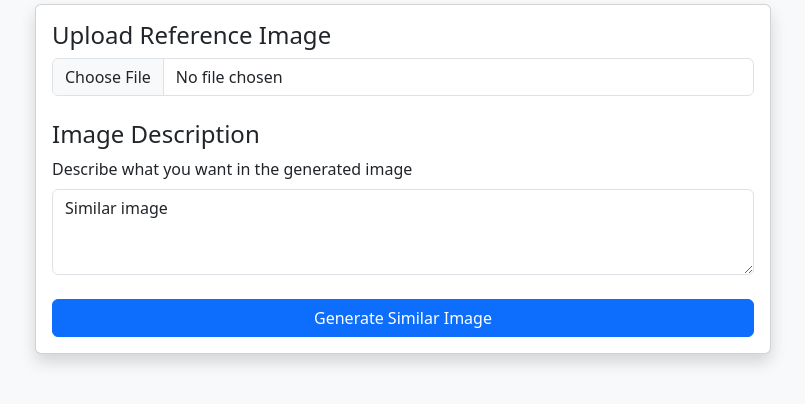
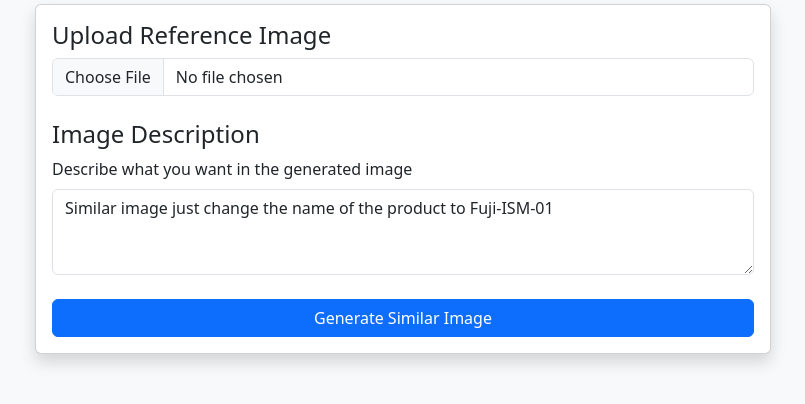
Before and after one commit to umar-farooq-khan/Social-Media-Post-Video-Image-Generator, a Django app: template social_media_generator/generator/templates/generator/reference_image.html in a window 1280 px wide. Shown: the part 204-608 px from the top of the page, without its empty margins (237-1042 px from the left). Run offline with Django 5.2, Linux system fonts and the light colour scheme; the template is opened without the code that fills it, so the values that code supplies are empty; some libraries are stand-ins or nearby versions.

Commit message:
prompt fix

```diff
--- a/social_media_generator/generator/templates/generator/reference_image.html
+++ b/social_media_generator/generator/templates/generator/reference_image.html
@@ -96,7 +96,7 @@
                                 <div class="mb-3">
                                     <label for="imageDescription" class="form-label">Describe what you want in the generated image</label>
                                     <textarea class="form-control" id="imageDescription" name="imageDescription" rows="3" required
-                                        placeholder="Describe the style, elements, and mood you want in the generated image...">Similar image</textarea>
+                                        placeholder="Describe the style, elements, and mood you want in the generated image...">Similar image just change the name of the product to Fuji-ISM-01</textarea>
                                 </div>
                             </div>
 
--- a/social_media_generator/generator/views.py
+++ b/social_media_generator/generator/views.py
@@ -417,3 +417,5 @@ def healthcheck(request):
 #git pull
 #sudo docker compose build
 #sudo docker compose up -d
+
+# sudo docker compose logs -f
```
